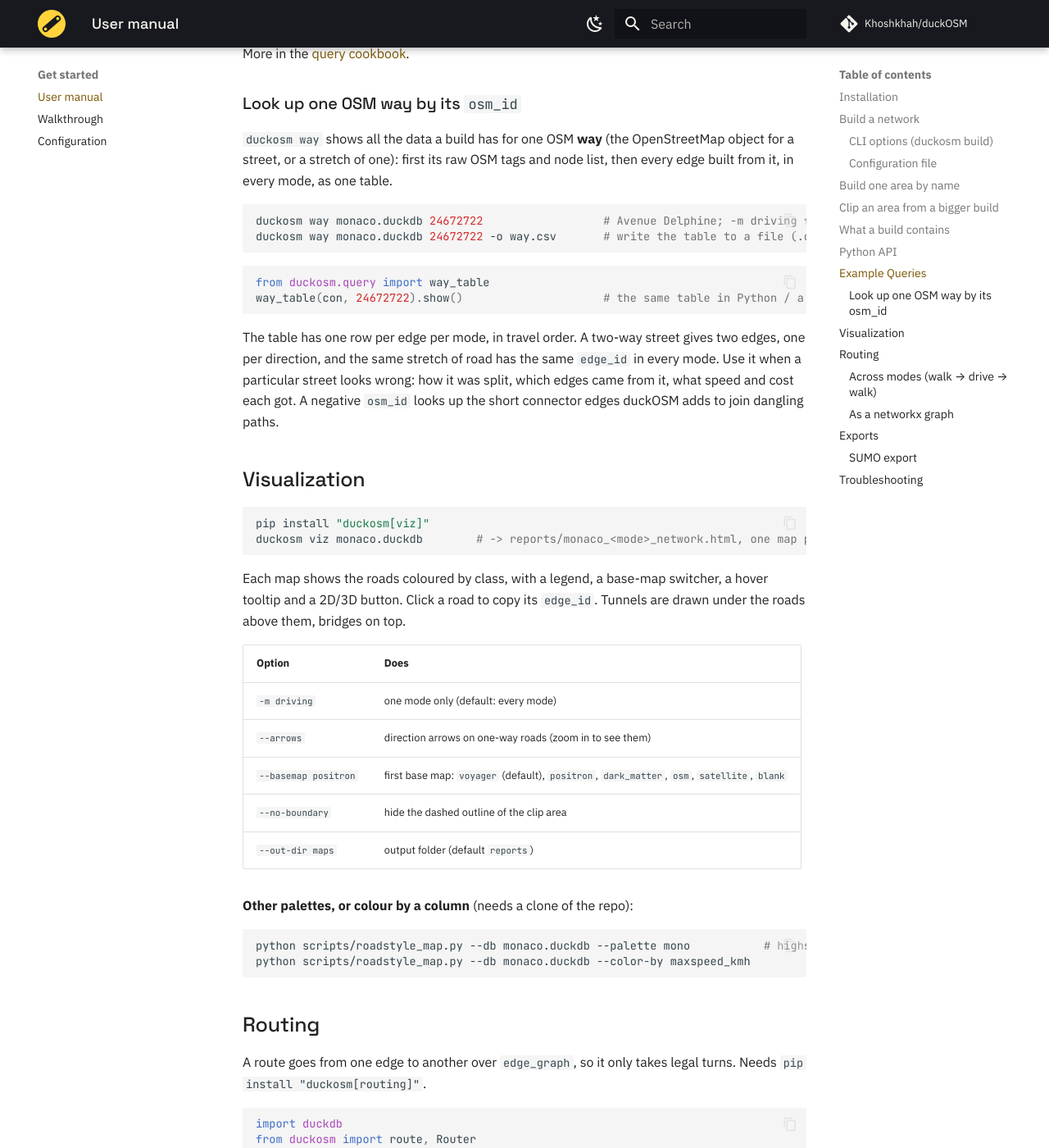
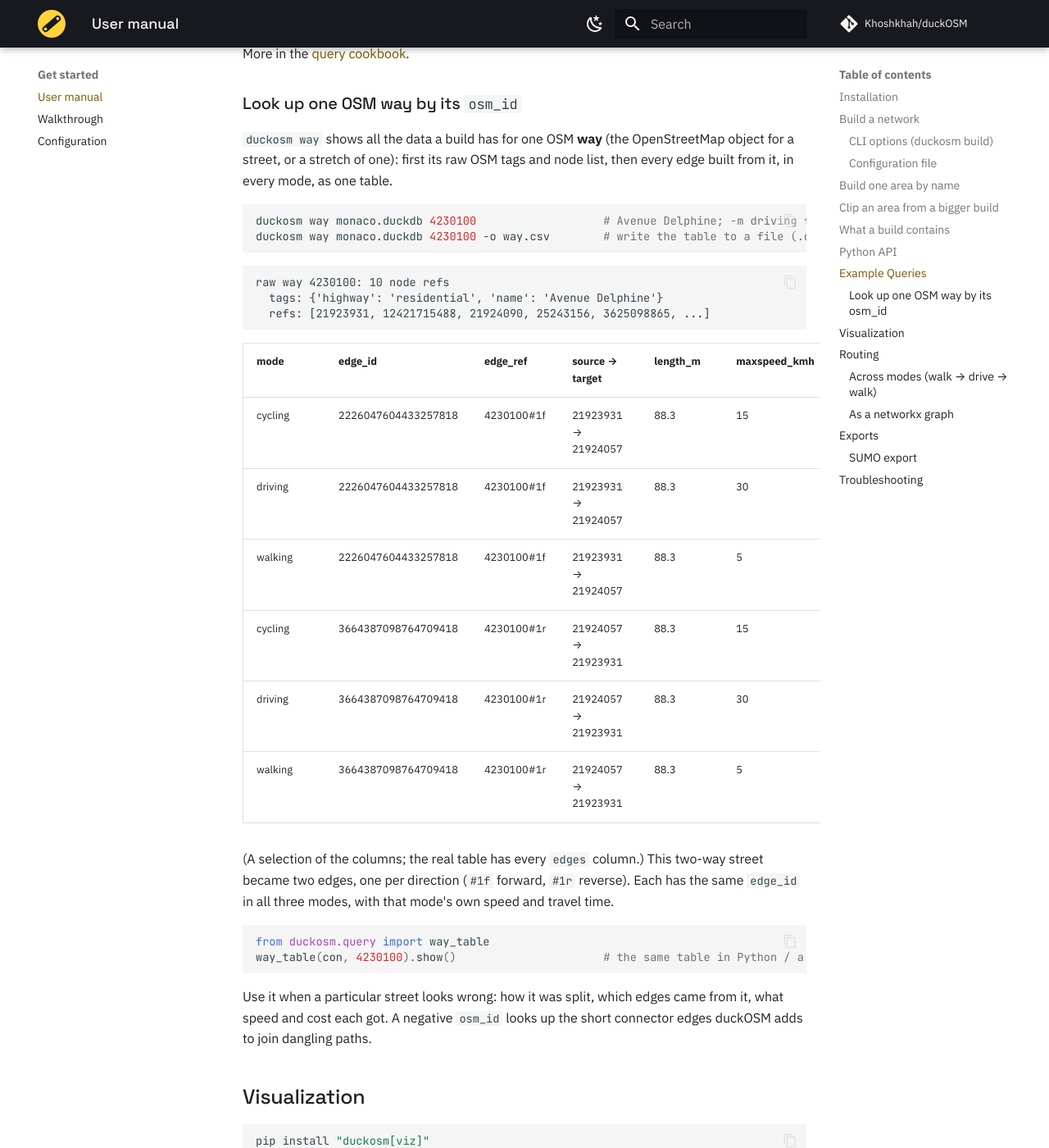
Before and after one commit to Khoshkhah/duckOSM, an MkDocs documentation site: the page built from docs/user_manual.md, in a window 1280 px wide and 1400 px high, scrolled down 4121 px. Shown: the whole window at 82% size. Built offline with MkDocs 1.6.1 and Material for MkDocs 9.7.7, drawn with Linux system fonts in a browser that asks for light colours; comment, search, counter and statistics services are not loaded; some of the changed text lies outside the part shown.

Commit message:
docs: 'duckosm way' shows its real output; examples use a street inside the Monaco sample's border
Co-Authored-By: Claude Opus 5.5 <noreply@anthropic.com>

````diff
--- a/docs/user_manual.md
+++ b/docs/user_manual.md
@@ -150,7 +150,7 @@ GROUP BY highway ORDER BY n DESC;
 -- Legal next edges after one edge (the line graph)
 SELECT to_edge, cost
 FROM driving.edge_graph
-WHERE from_edge = 7968481847680619937;
+WHERE from_edge = 2226047604433257818;    -- Avenue Delphine, from `duckosm way`
 
 -- Edges starting in one H3 cell (needs H3 indexing)
 SELECT * FROM driving.edges
@@ -166,19 +166,37 @@ street, or a stretch of one): first its raw OSM tags and node list, then every e
 in every mode, as one table.
 
 ```bash
-duckosm way monaco.duckdb 24672722                  # Avenue Delphine; -m driving for one mode, --geom for WKT
-duckosm way monaco.duckdb 24672722 -o way.csv       # write the table to a file (.csv / .parquet / .json)
+duckosm way monaco.duckdb 4230100                   # Avenue Delphine; -m driving for one mode, --geom for WKT
+duckosm way monaco.duckdb 4230100 -o way.csv        # write the table to a file (.csv / .parquet / .json)
 ```
+
+```text
+raw way 4230100: 10 node refs
+  tags: {'highway': 'residential', 'name': 'Avenue Delphine'}
+  refs: [21923931, 12421715488, 21924090, 25243156, 3625098865, ...]
+```
+
+| mode | edge_id | edge_ref | source → target | length_m | maxspeed_kmh | cost_s | walk_type / cycle_type |
+|---|---|---|---|---|---|---|---|
+| cycling | 2226047604433257818 | 4230100#1f | 21923931 → 21924057 | 88.3 | 15 | 21.2 | mixed_traffic |
+| driving | 2226047604433257818 | 4230100#1f | 21923931 → 21924057 | 88.3 | 30 | 10.6 | |
+| walking | 2226047604433257818 | 4230100#1f | 21923931 → 21924057 | 88.3 | 5 | 63.6 | shared_road |
+| cycling | 3664387098764709418 | 4230100#1r | 21924057 → 21923931 | 88.3 | 15 | 21.2 | mixed_traffic |
+| driving | 3664387098764709418 | 4230100#1r | 21924057 → 21923931 | 88.3 | 30 | 10.6 | |
+| walking | 3664387098764709418 | 4230100#1r | 21924057 → 21923931 | 88.3 | 5 | 63.6 | shared_road |
+
+(A selection of the columns; the real table has every `edges` column.) This two-way street became two
+edges, one per direction (`#1f` forward, `#1r` reverse). Each has the same `edge_id` in all three
+modes, with that mode's own speed and travel time.
 
 ```python
 from duckosm.query import way_table
-way_table(con, 24672722).show()                     # the same table in Python / a notebook
+way_table(con, 4230100).show()                      # the same table in Python / a notebook
 ```
 
-The table has one row per edge per mode, in travel order. A two-way street gives two edges, one per
-direction, and the same stretch of road has the same `edge_id` in every mode. Use it when a
-particular street looks wrong: how it was split, which edges came from it, what speed and cost each
-got. A negative `osm_id` looks up the short connector edges duckOSM adds to join dangling paths.
+Use it when a particular street looks wrong: how it was split, which edges came from it, what speed
+and cost each got. A negative `osm_id` looks up the short connector edges duckOSM adds to join
+dangling paths.
 
 ## Visualization
 
````
